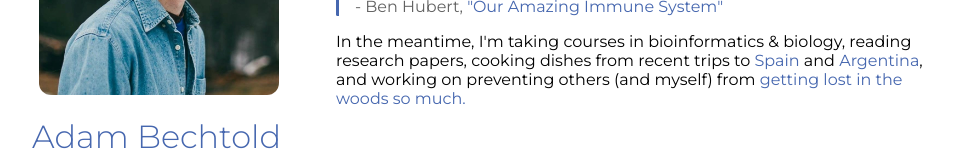
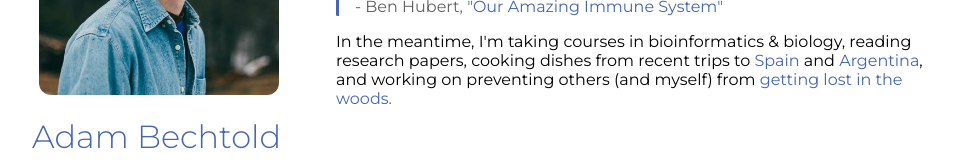
Before and after one commit to adambechtold/personal-website, a Next.js app: page / in a window 1280 px wide. Shown: the part 390-550 px from the top of the page, without its empty margins (133-1088 px from the left). Built offline with nearby package versions, Linux system fonts and the light colour scheme.

Commit message:
so we point people to the actual trailhead site

```diff
--- a/app/components/ContentItem/Introduction/Introduction.js
+++ b/app/components/ContentItem/Introduction/Introduction.js
@@ -46,8 +46,8 @@ export default function Introduction() {
         {" and "}
         <a href="https://foreignfork.com/red-chimichurri/">Argentina</a>, and
         working on preventing others (and myself) from{" "}
-        <a href="https://github.com/adambechtold/trailhead">
-          getting lost in the woods so much.
+        <a href="https://trailhead.adambechtold.xyz">
+          getting lost in the woods.
         </a>
       </p>
     </div>
```
